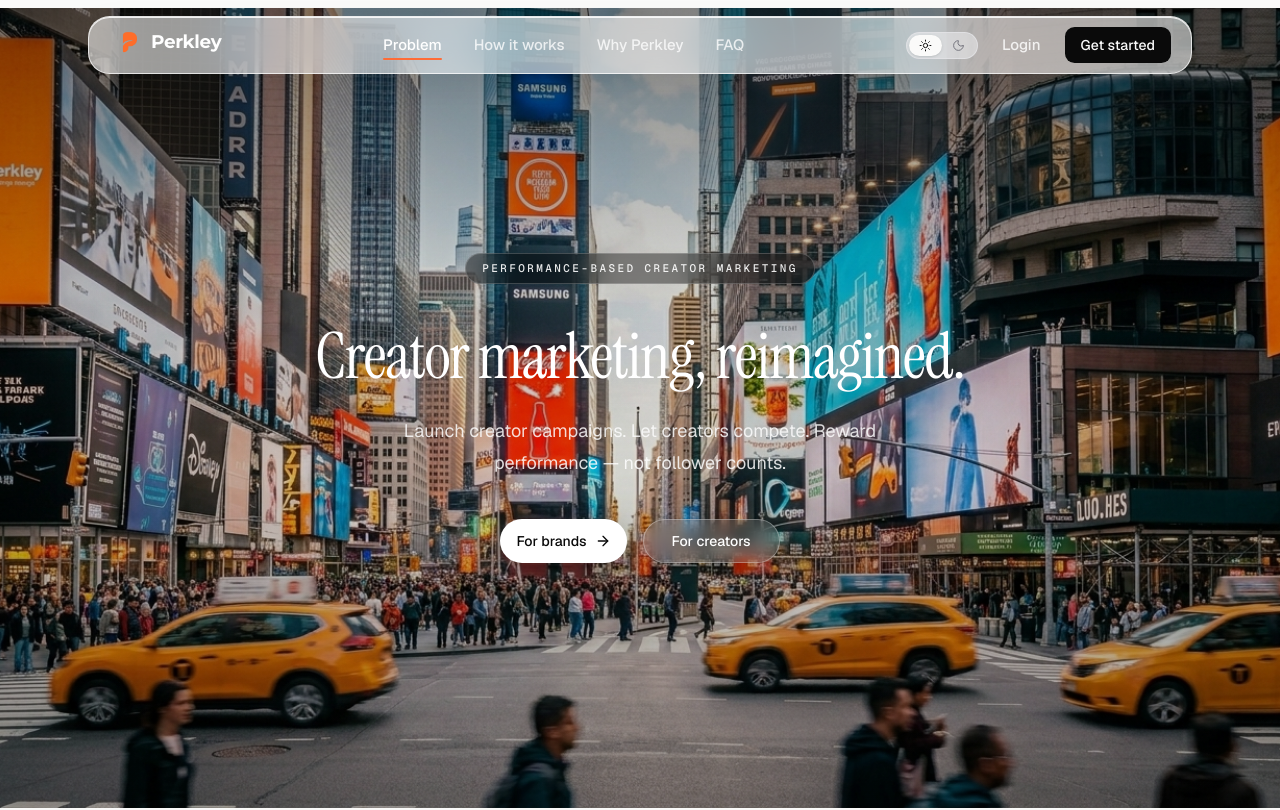
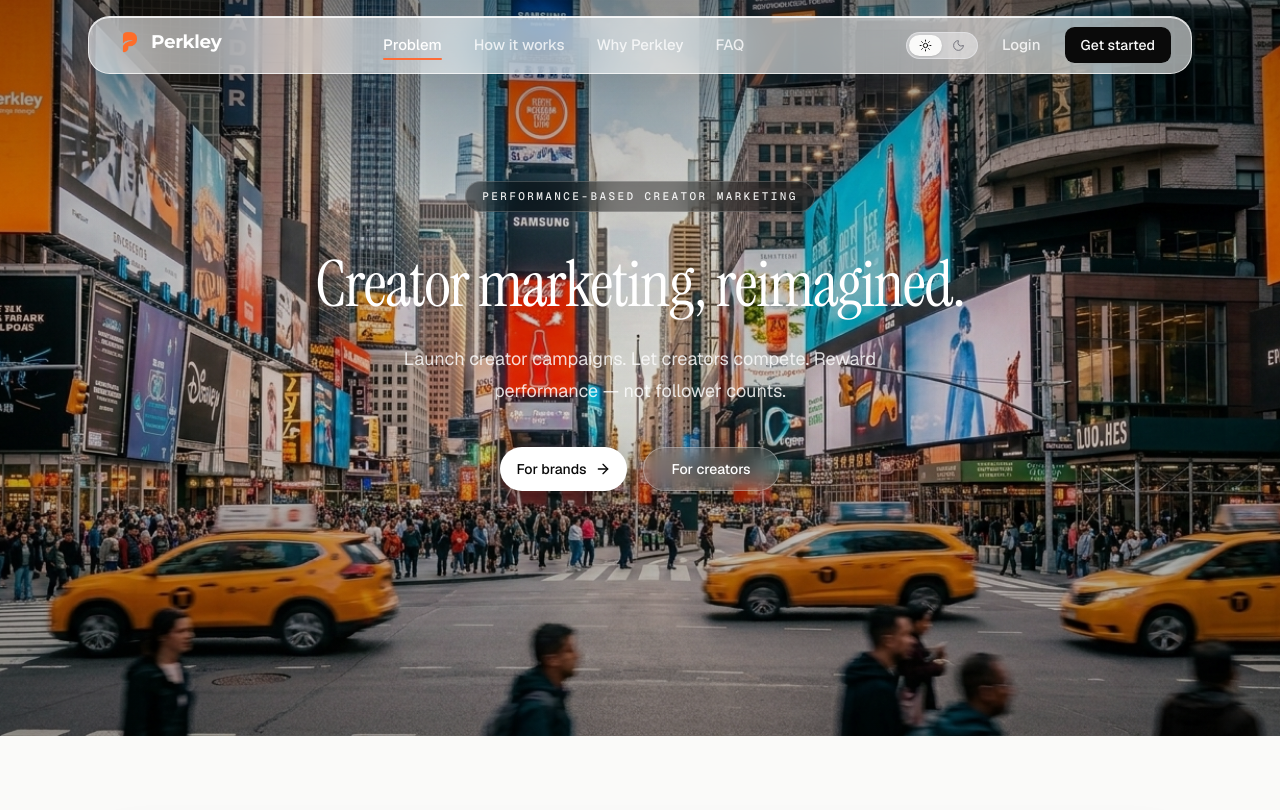
Before and after one commit to Saurav4359/Perkley-V0, a Next.js app in the folder apps/web/: page / in a window 1280 px wide. Shown: the top 810 px of the page. Built offline with nearby package versions, Linux system fonts and the light colour scheme; no server answers.

Commit message:
Float the site header over the hero by removing the layout spacer.

```diff
--- a/apps/web/components/landing/header.tsx
+++ b/apps/web/components/landing/header.tsx
@@ -36,12 +36,7 @@ export function SiteHeader() {
   }, [])
 
   return (
-    <>
-      <div
-        className="pointer-events-none h-16 shrink-0 sm:h-[4.5rem]"
-        aria-hidden
-      />
-      <div className="fixed inset-x-0 top-0 z-50 pt-3 sm:pt-4">
+    <div className="fixed inset-x-0 top-3 z-50 sm:top-4">
       <div className={pageContainerClass}>
         <header
           className={cn(
@@ -120,6 +115,5 @@ export function SiteHeader() {
         </header>
       </div>
     </div>
-    </>
   )
 }
```
Lines whose indentation alone changed are shown as unchanged.
